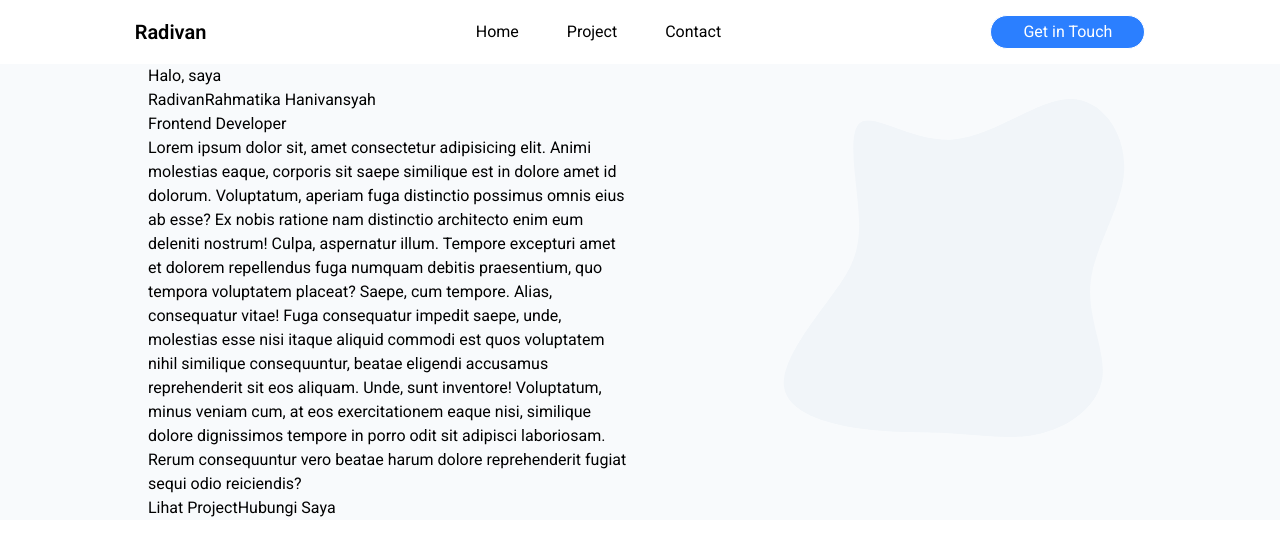
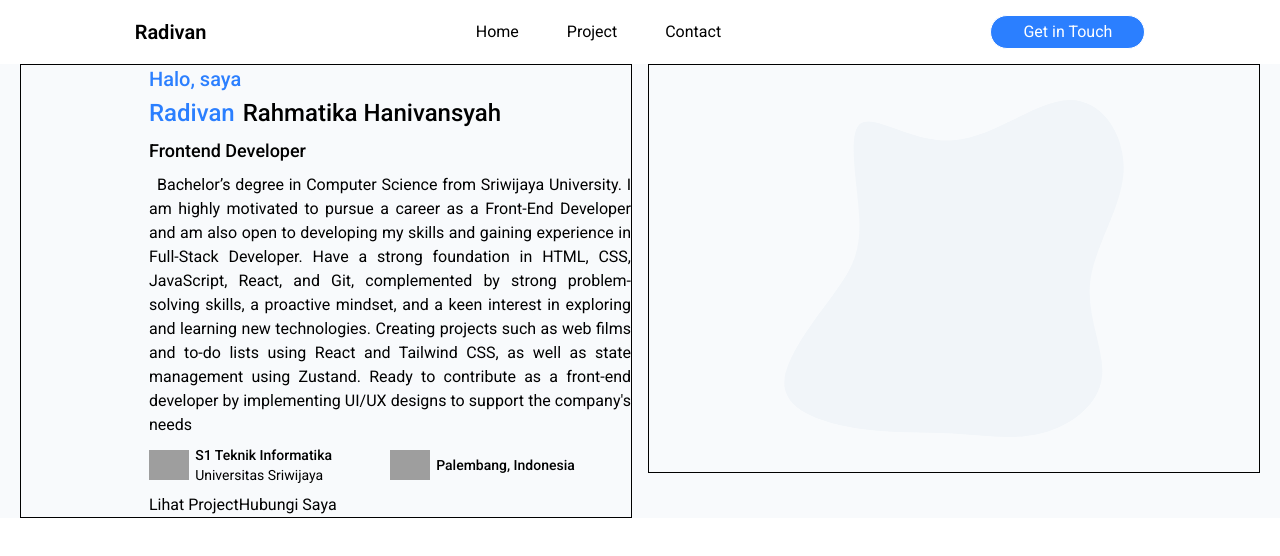
Before and after one commit to RadivanHanivansyah/Bismillah-portoReact-Project, a React (Vite) app: page / in a window 1280 px wide. Shown: the top 556 px of the page. Built offline with nearby package versions, Linux system fonts and the light colour scheme; grey boxes are pictures that could not be loaded.

Commit message:
layouting component hero & typhography sampai class .icon-about

```diff
--- a/src/components/Hero.jsx
+++ b/src/components/Hero.jsx
@@ -1,37 +1,52 @@
 import shape from "../assets/blob-haikei.svg";
+import graduate from "../components/graduation-hat-alt-svgrepo-com.svg";
+import location from "../components/location-pin-alt-1-svgrepo-com.svg";
 function Hero() {
   return (
-    <div className="bg-slate-50 grid grid-cols-2 content-start font-normal px-5 lg:gap-x-4 lg:font-normal font-roboto">
-      <div className="info-hero lg:pl-32">
-        <h2>Halo, saya</h2>
-        <h1>
-          <span>Radivan</span>
+    <div className="bg-slate-50 grid lg:grid-cols-2 content-start font-normal px-5 lg:gap-x-4 lg:font-normal font-roboto">
+      <div className="info-hero lg:pl-32 border">
+        <h2 className="text-blue-500 text-lg lg:text-xl font-medium mb-1">
+          Halo, saya
+        </h2>
+        <h1 className="lg:text-2xl text-xl font-medium lg:text-nowrap">
+          <span className="text-blue-500 mr-2">Radivan</span>
           Rahmatika Hanivansyah
         </h1>
-        <h2>Frontend Developer</h2>
-        <p className="text-wrap">
-          Lorem ipsum dolor sit, amet consectetur adipisicing elit. Animi
-          molestias eaque, corporis sit saepe similique est in dolore amet id
-          dolorum. Voluptatum, aperiam fuga distinctio possimus omnis eius ab
-          esse? Ex nobis ratione nam distinctio architecto enim eum deleniti
-          nostrum! Culpa, aspernatur illum. Tempore excepturi amet et dolorem
-          repellendus fuga numquam debitis praesentium, quo tempora voluptatem
-          placeat? Saepe, cum tempore. Alias, consequatur vitae! Fuga
-          consequatur impedit saepe, unde, molestias esse nisi itaque aliquid
-          commodi est quos voluptatem nihil similique consequuntur, beatae
-          eligendi accusamus reprehenderit sit eos aliquam. Unde, sunt
-          inventore! Voluptatum, minus veniam cum, at eos exercitationem eaque
-          nisi, similique dolore dignissimos tempore in porro odit sit adipisci
-          laboriosam. Rerum consequuntur vero beatae harum dolore reprehenderit
-          fugiat sequi odio reiciendis?
+        <h2 className="my-2 font-medium text-base lg:text-lg">
+          Frontend Developer
+        </h2>
+        <p className="text-wrap text-sm md:text-base text-justify whitespace-pre-line indent-2">
+          Bachelor’s degree in Computer Science from Sriwijaya University. I am
+          highly motivated to pursue a career as a Front-End Developer and am
+          also open to developing my skills and gaining experience in Full-Stack
+          Developer. Have a strong foundation in HTML, CSS, JavaScript, React,
+          and Git, complemented by strong problem-solving skills, a proactive
+          mindset, and a keen interest in exploring and learning new
+          technologies. Creating projects such as web films and to-do lists
+          using React and Tailwind CSS, as well as state management using
+          Zustand. Ready to contribute as a front-end developer by implementing
+          UI/UX designs to support the company's needs
         </p>
+        <div className="icon-about flex text-xs lg:text-sm font-medium my-2 gap-x-2 md:gap-x-0">
+          <div className="graduate flex items-center md:w-1/4 lg:w-fit gap-x-1.5">
+            <img src={graduate} alt="" className="w-1/6" />
+            <h4 className="text-nowrap">
+              S1 Teknik Informatika
+              <span className="block font-normal">Universitas Sriwijaya</span>
+            </h4>
+          </div>
+          <div className="location flex items-center gap-x-1.5 md:w-1/4 lg:w-fit">
+            <img src={location} alt="" className="w-1/6" />
+            <h4 className="text-nowrap">Palembang, Indonesia</h4>
+          </div>
+        </div>
         <div className="project-contact">
           <button className="project">Lihat Project</button>
           <button className="contact">Hubungi Saya</button>
         </div>
         <div className="icon-contact"></div>
       </div>
-      <div className="img-hero place-self-start">
+      <div className="img-hero place-self-start border">
         <img src={shape} alt="" className="shape w-full" />
       </div>
     </div>
```
